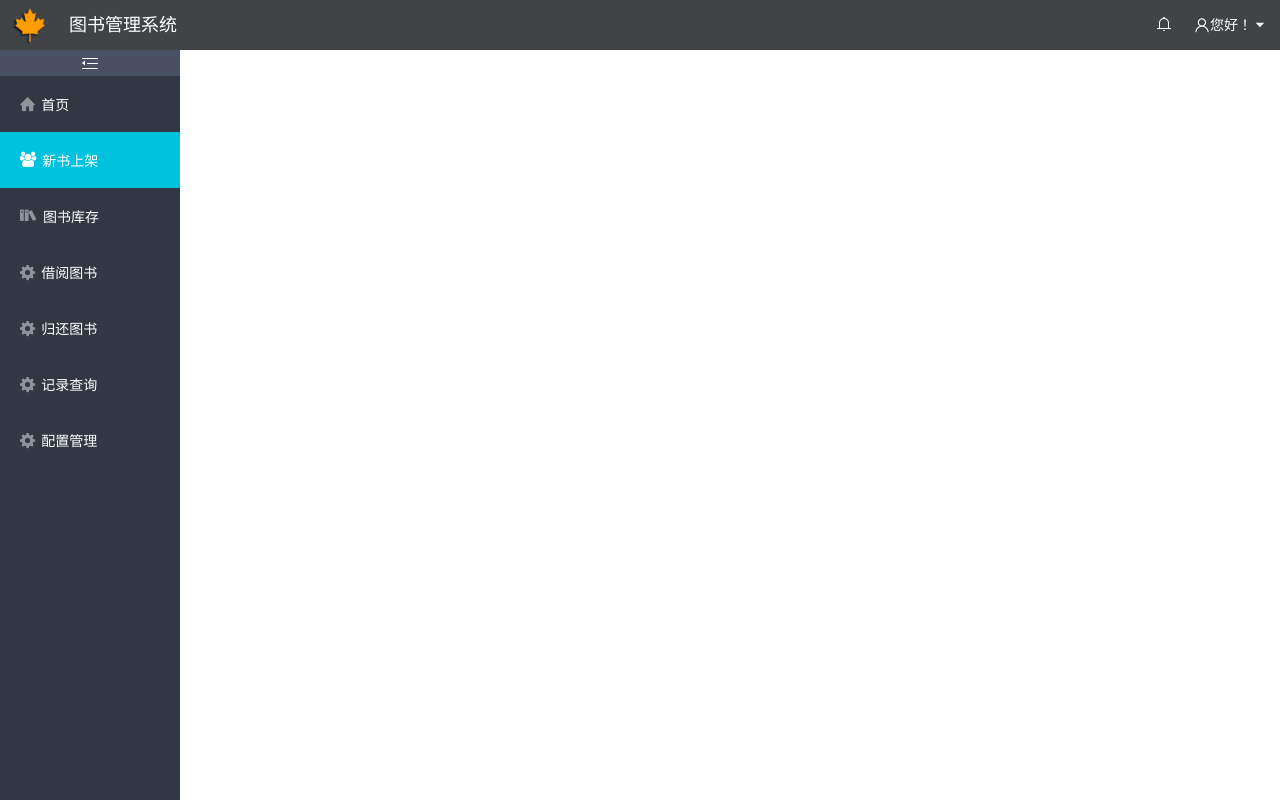
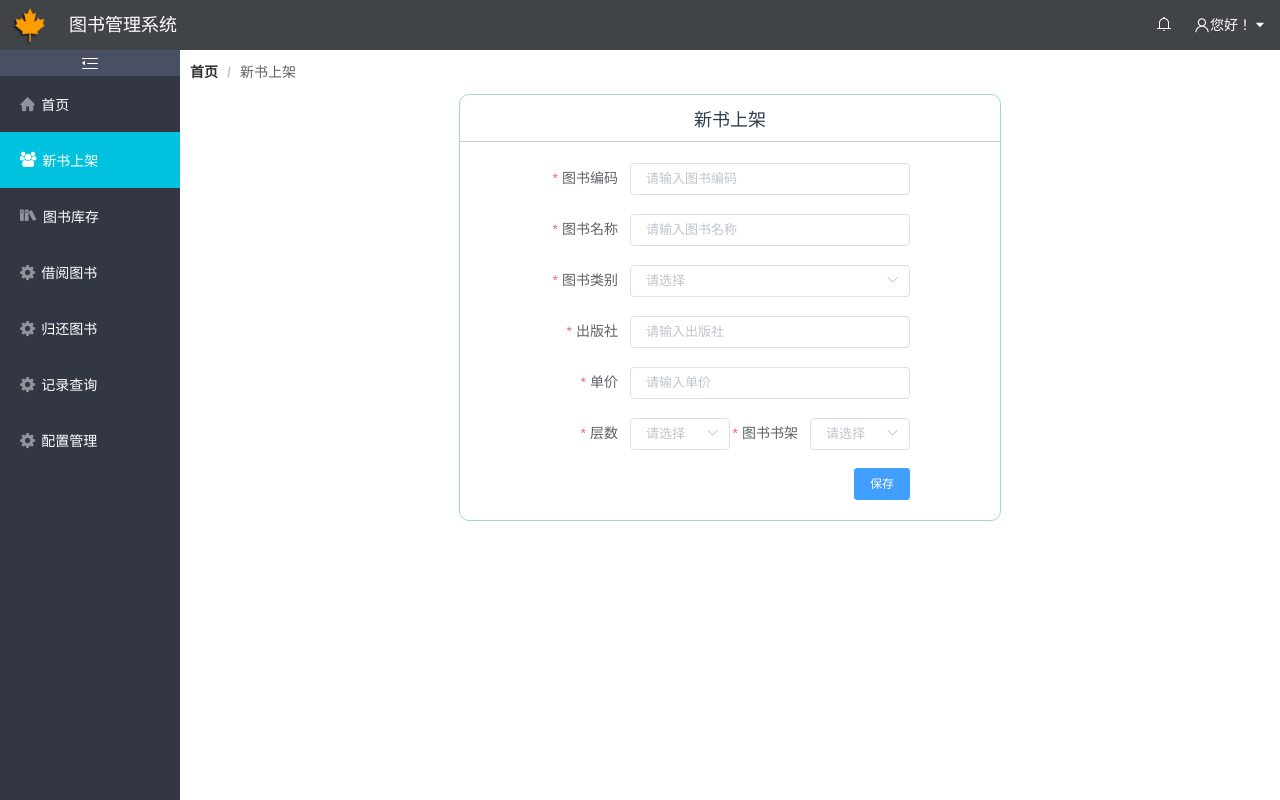
Before and after one commit to Quietlywind/book, a Vue app: page /book/addbook in a window 1280 px wide. Built offline with nearby package versions, Linux system fonts and the light colour scheme; sample sign-in values are in the browser's storage; what vue-highcharts would draw is missing.

Commit message:
凌晨提交

```diff
--- a/src/components/book/addbook.vue
+++ b/src/components/book/addbook.vue
@@ -1,14 +1,144 @@
 <template>
-  <div class="page">
-
+  <div >
+    <el-row>
+        <el-col :md="24" class="warp-breadcrum">
+          <el-breadcrumb separator="/">
+            <el-breadcrumb-item :to="{ path: '/' }"><b>首页</b></el-breadcrumb-item>
+            <el-breadcrumb-item>新书上架</el-breadcrumb-item>
+          </el-breadcrumb>
+        </el-col>
+    </el-row>
+    <el-row style="width:100%">
+      <div class="wrap-center" style="width:50%;margin:0 auto;">
+          <div style="padding:10px 0px;border-bottom: 1px solid #ccc;width:100%;font-size:18px;text-align:center;">
+            <span>新书上架</span>
+          </div>
+          <el-form style="padding:20px 0;" status-icon :rules="newbookRules" :model="newbook" ref="newbook" size='small' label-width="80px">
+              <el-col :md="16" class="newbookdiv">
+                <el-form-item label="图书编码" prop="bookid">
+                  <el-input v-model="newbook.bookid" placeholder="请输入图书编码" ></el-input>
+                </el-form-item>
+              </el-col>
+              <el-col :md="16" class="newbookdiv">
+                <el-form-item label="图书名称" prop="bookname">
+                  <el-input v-model="newbook.bookname" placeholder="请输入图书名称" ></el-input>
+                </el-form-item>
+              </el-col>
+              <el-col :md="16" class="newbookdiv">
+                <el-form-item label="图书类别" prop="bookregion">
+                  <el-select style="width:100%;" v-model="newbook.bookregion" placeholder="请选择">
+                      <el-option label="请选择" value=" "></el-option>
+                      <el-option v-for="item in bookCategory" :value='item.value' :key="item.index">
+                      </el-option>
+                  </el-select>
+                </el-form-item>
+              </el-col>
+              <el-col :md="16" class="newbookdiv" >
+                <el-form-item label="出版社" prop="bookpress">
+                  <el-input v-model="newbook.bookpress" placeholder="请输入出版社" ></el-input>
+                </el-form-item>
+              </el-col>
+              <el-col :md="16" class="newbookdiv">
+                <el-form-item label="单价" prop="bookprice">
+                  <el-input v-model.number="newbook.bookprice" placeholder="请输入单价" ></el-input>
+                </el-form-item>
+              </el-col>
+              <el-col :md="16" class="newbookdiv">
+                  <div style="width:50%;display: inline-block;">
+                    <el-form-item label="图书书架" prop="bookshelf">
+                      <el-select  v-model="newbook.bookshelf" placeholder="请选择">
+                          <el-option label="请选择" value=" "></el-option>
+                          <el-option v-for="item in bookCategory" :value='item.value' :key="item.index">
+                          </el-option>
+                      </el-select>
+                    </el-form-item>
+                  </div>
+                  <div style="width:50%;float: left;">
+                    <el-form-item label="层数" prop="bookshelfnum">
+                      <el-select  v-model="newbook.bookshelfnum" placeholder="请选择">
+                          <el-option label="请选择" value=" "></el-option>
+                          <el-option v-for="item in bookCategory" :value='item.value' :key="item.index">
+                          </el-option>
+                      </el-select>
+                    </el-form-item>
+                  </div>
+              </el-col>
+              <el-col :md="16" class="newbookdiv" style="text-align:right;">
+                <el-button size="small" @click="addbook" type="primary">保存</el-button>
+              </el-col>
+          </el-form>
+      </div>
+    </el-row>
   </div>
 </template>
 
 <script type="text/ecmascript-6">
+import API from '../../api/api_book';
 export default {
   data() {
     return {
 
+        newbook:{
+          bookid:'',
+          bookname:'',
+          bookregion:'',
+          bookpress:'',
+          bookprice:'',
+          bookshelf:'',
+          bookshelfnum:''
+        },
+        //模拟下拉数据-图书类别
+        bookCategory:[
+            {
+            name:'小说',
+            value:'小说'
+            },
+            {
+            name:'军事',
+            value:'军事'
+            },
+            {
+            name:'心理',
+            value:'心理'
+            },
+            {
+            name:'儿童',
+            value:'儿童'
+            },
+            {
+            name:'文艺',
+            value:'文艺'
+            },
+            {
+            name:'哲学',
+            value:'哲学'
+            },
+        ],
+
+        newbookRules:{
+          bookid:[
+            {required:true,message:"请输入图书编号",trigger:'blur'}
+          ],
+          bookname:[
+            {required:true,message:"请输入图书名称",trigger:'blur'}
+          ],
+          bookregion:[
+            {required:true,message:"请选择图书类型",trigger: 'change'}
+          ],
+          bookpress:[
+            {required:true,message:"请输入出版社名称",trigger:'blur'}
+          ],
+          bookprice:[
+            {required:true,message:"请输入单价"},
+            { type: 'number', message: '单价必须为数字值'}
+          ],
+          bookshelf:[
+            {required:true,message:'请选择图书书架',trigger:'change'}
+          ],
+          bookshelfnum:[
+            {required:true,message:'请选择层数',trigger:'change'}
+          ]
+        },
     }
   },
   components: {
@@ -17,12 +147,46 @@ export default {
   props:{},
   watch:{},
   computed:{},
-  methods:{},
+  methods:{
+    //新书上架保存按钮
+    addbook(){
+      let that=this;
+      that.$refs.newbook.validate((valid)=>{
+        if(valid){
+          let para=Object.assign({},this.newbook);
+          API.addbook(para).then((result)=>{
+              console.log(result)
+              if(result && result.status === "101"){
+                that.$message.success({showClose: true, message: '保存成功', duration: 2000});
+                that.$refs['newbook'].resetFields();
+              }else{
+                that.$message.error({showClose: true, message: '保存失败', duration: 2000});
+              }
+            },(err)=>{
+                that.loading=false;
+              that.$message.error({showClose: true, message: err.toString(), duration: 2000});
+            }).catch((err)=>{
+              that.loading = false;
+              that.$message.error({showClose: true, message: '请求出现异常', duration: 2000});
+            })
+        }
+      })
+    }
+  },
   created(){},
-  mounted(){}
+  mounted(){
+
+  }
 }
 </script>
 
 <style scoped>
-.page{}
+.wrap-center{
+  border: 1px solid #9ED8D3;
+  border-radius: 10px;
+}
+.newbookdiv{
+  float:none;
+  margin:auto !important;
+}
 </style>
--- a/src/components/bookStock/list.vue
+++ b/src/components/bookStock/list.vue
@@ -364,7 +364,7 @@ export default {
     showEditDialog:function(index,row){
       this.editFormVisible=true;
       this.editForm=Object.assign({},row);
-      this.$refs.editForm.clearValidate();
+      // this.$refs.editForm.clearValidate();
     },
     // //关闭对话框前的回调
     closeDialog(){
@@ -495,7 +495,7 @@ export default {
  .center_update a{
 
  }
- .el-form-item--mini.el-form-item, .el-form-item--small.el-form-item{
+ .top_toolbar .el-form-item--mini.el-form-item,.top_toolbar .el-form-item--small.el-form-item{
      margin-bottom: 0px;
  }
  .demo-form-inline .el-form-item__content .el-input{
--- a/src/components/borrowRecord/list.vue
+++ b/src/components/borrowRecord/list.vue
@@ -180,7 +180,7 @@ export default {
     margin-bottom: 10px;
     padding:10px;background-color:#fff;
  }
- .el-form-item--mini.el-form-item, .el-form-item--small.el-form-item{
+ .top_toolbar1 .el-form-item--mini.el-form-item,.top_toolbar1 .el-form-item--small.el-form-item{
      margin-bottom: 0px;
  }
  .demo-form-inline .el-form-item__content .el-input{
--- a/src/router/index.js
+++ b/src/router/index.js
@@ -14,7 +14,7 @@ import UserProfile from '@/components/user/profile'
 
 // 懒加载方式，当路由被访问的时候才加载对应组件
 const Login = resolve => require(['@/components/Login'], resolve)  //登录
-const addbook = resolve => require(['@/components/book/addbook'], resolve) //归还图书
+const addbook = resolve => require(['@/components/book/addbook'], resolve) //新书上架
 const BookStock = resolve => require(['@/components/bookStock/list'], resolve) //图书库存
 const borrowRecord = resolve => require(['@/components/borrowRecord/list'], resolve) //记录查询
 const borrowbooks = resolve => require(['@/components/borrowbooks/index'], resolve) //借阅图书
```
